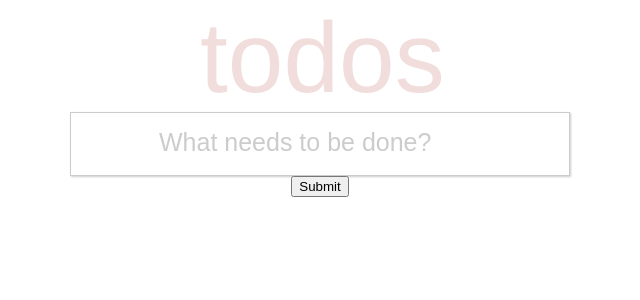
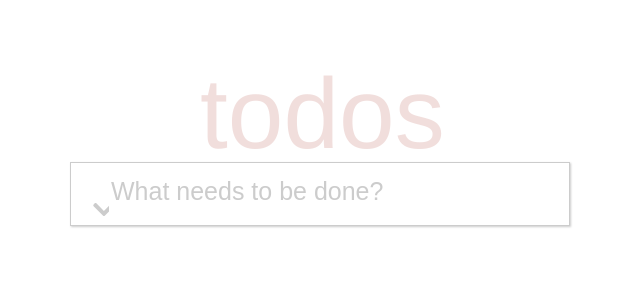
Before and after one commit to jdonesky/todo, a React (Create React App) app: page / in a window 1280 px wide. Shown: the top 300 px of the page, without its empty margins (320-960 px from the left). Built offline with nearby package versions, Linux system fonts and the light colour scheme.

Commit message:
added form for submit on enter key

```diff
--- a/src/components/Header/Title/Title.module.css
+++ b/src/components/Header/Title/Title.module.css
@@ -11,4 +11,6 @@
     font-weight: 100;
     height:100%;
     margin: 0;
+    position: relative;
+    top: 3.5rem;
 }
--- /dev/null
+++ b/src/components/TodoItems/TodoItem/TodoItem.js
@@ -0,0 +1,11 @@
+import React from 'react';
+import classes from './TodoItem.module.css'
+const todoItem = (props) => {
+    return (
+        <div className={classes.Container}>
+            <li className={classes.Item}>{props.entry}</li>
+        </div>
+    );
+}
+
+export default todoItem;
--- /dev/null
+++ b/src/components/TodoItems/TodoItems.js
@@ -0,0 +1,4 @@
+import React from 'react';
+import TodoItem from './TodoItem/TodoItem'
+
+export const TodoItems = props => props.items.map(item => <TodoItem entry={item}/>)
--- a/src/components/UI/Button/SelectAll.js
+++ b/src/components/UI/Button/SelectAll.js
@@ -1,7 +1,7 @@
 import React from 'react';
 import { FontAwesomeIcon} from "@fortawesome/react-fontawesome";
 import { faChevronDown } from '@fortawesome/free-solid-svg-icons'
-
+import classes from './SelectAll.module.css'
 export const SelectAll = props => {
     return (
         <div className={classes.Container} >
--- a/src/components/UI/Button/SelectAll.module.css
+++ b/src/components/UI/Button/SelectAll.module.css
@@ -1,14 +1,25 @@
 .Container {
     display: inline-block;
-    background: white;
-    padding: 4px;
+    height: 50px;
+    width: 50px;
+    padding:0;
     margin: 0;
     box-sizing: border-box;
     align-content: center;
+    position: relative;
+    right: 13.5rem;
+    top: 4.5rem;
 }
 
 .Chevron {
-    height: 100%;
-    width: 80%;
+    margin:0;
+    padding: 0;
     color: #cccccc;
+    font-size: 25px;
 }
+
+.Chevron:hover,
+.Chevron:active,
+.Chevron.active {
+    color: #282c34;
+}
--- a/src/components/UI/Input/Input.module.css
+++ b/src/components/UI/Input/Input.module.css
@@ -1,10 +1,10 @@
 .InputContainer {
     max-width: 500px;
     height: 4rem;
+    padding: 0;
     border: 1px solid #ccc;
     box-shadow: 1px 1px 2px #cccccc;
     box-sizing: border-box;
-    padding: 5px;
     background-color: white;
     font: 14px 'Helvetica Neue', Helvetica, Arial, sans-serif;
 }
@@ -14,6 +14,9 @@
     height: 90%;
     font-size: 25px;
     font-weight: 100;
+    margin: 0;
+    position: relative;
+    right: 3rem;
 }
 
 .InputElement:focus {
--- a/src/components/todoItem.js
+++ /dev/null
@@ -1,11 +0,0 @@
-import React from 'react';
-
-const todoItem = (props) => {
-    return (
-        <div>
-            <li>{props.entry}</li>
-        </div>
-    );
-}
-
-export default todoItem;
--- a/src/components/todoItems.js
+++ /dev/null
@@ -1,6 +0,0 @@
-import React from 'react';
-import TodoItem from './todoItem'
-
-const todoItems = props => props.items.map(item => <TodoItem entry={item}/>)
-
-export default todoItems;
--- a/src/containers/Todo/Todo.js
+++ b/src/containers/Todo/Todo.js
@@ -1,6 +1,9 @@
 import React, {Component} from "react";
 import { Input } from '../../components/UI/Input/Input.js';
-import TodoItems from "../../components/todoItems";
+import { SelectAll } from "../../components/UI/Button/SelectAll";
+import {TodoItems} from "../../components/TodoItems/TodoItems";
+import classes from './Todo.module.css'
+
 
 export default class Todo extends Component {
     state = {
@@ -8,13 +11,14 @@ export default class Todo extends Component {
         todoEntries: []
     };
 
-    onChangeHandler = (event) => {
+    changeHandler = (event) => {
         this.setState({
             todoEntry: event.target.value
         });
     }
 
-    onSubmitHandler = () => {
+    submitHandler = (event) => {
+        event.preventDefault()
         const entry = this.state.todoEntry;
         const entries = [...this.state.todoEntries, entry];
         this.setState({
@@ -23,12 +27,18 @@ export default class Todo extends Component {
         });
     }
 
+    toggleAllHandler = () => {
+
+    }
+
     render() {
         return (
             <div>
-                <Input changed={(event) => this.onChangeHandler(event)} value={this.state.todoEntry} placeholder="What needs to be done?"/>
-                {/*<input onChange={(event) => this.onChangeHandler(event)} value={this.state.todoEntry}/>*/}
-                <button onClick={() => this.onSubmitHandler()}>Submit</button>
+                <form onSubmit={this.submitHandler} className={classes.TodoForm}>
+                    <SelectAll toggled = {this.toggleAllHandler} />
+                    <Input changed={(event) => this.changeHandler(event)} type="text" value={this.state.todoEntry} placeholder="What needs to be done?"/>
+                </form>
+
                 <TodoItems items={this.state.todoEntries}/>
             </div>
         );
--- a/src/containers/Todo/Todo.module.css
+++ b/src/containers/Todo/Todo.module.css
@@ -0,0 +1,5 @@
+.TodoForm {
+    height: 0;
+    margin:0;
+
+}
```
Also changed, not shown: src/components/TodoItems/TodoItem/TodoItem.module.css (added), src/components/TodoItems/TodoItems.module.css (added).
